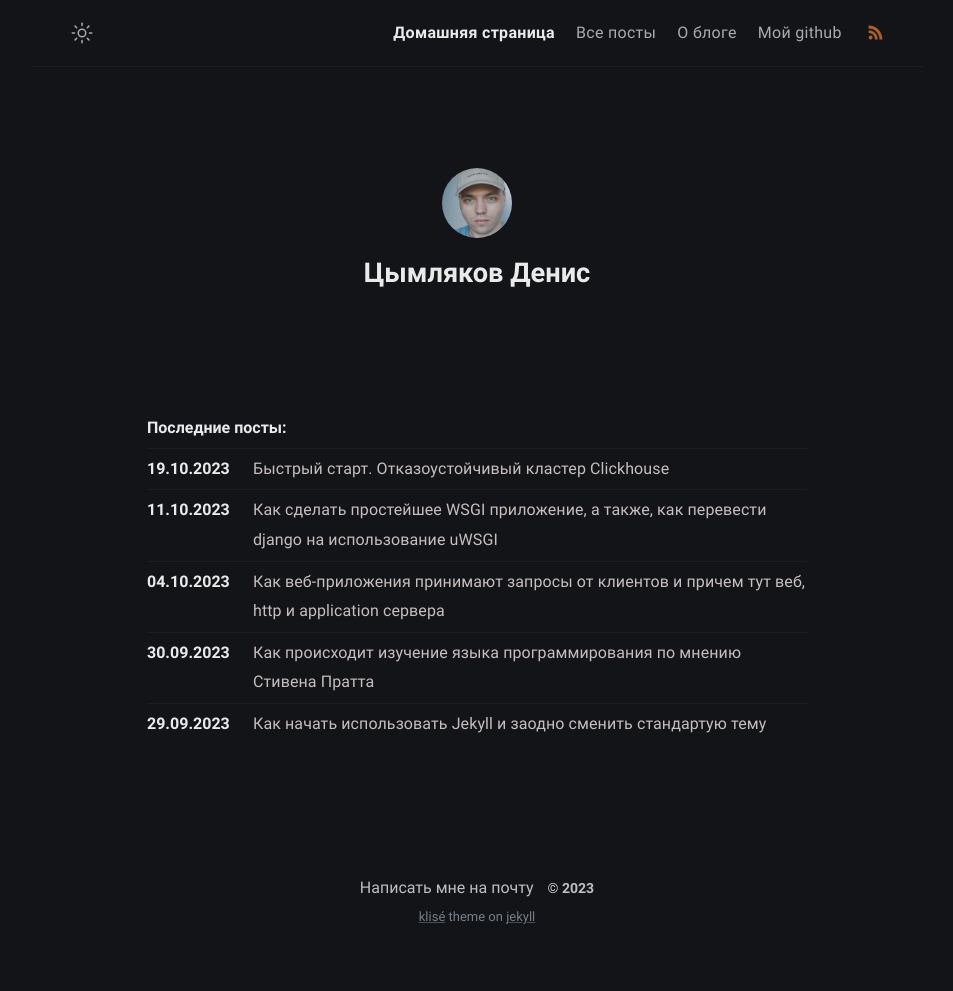
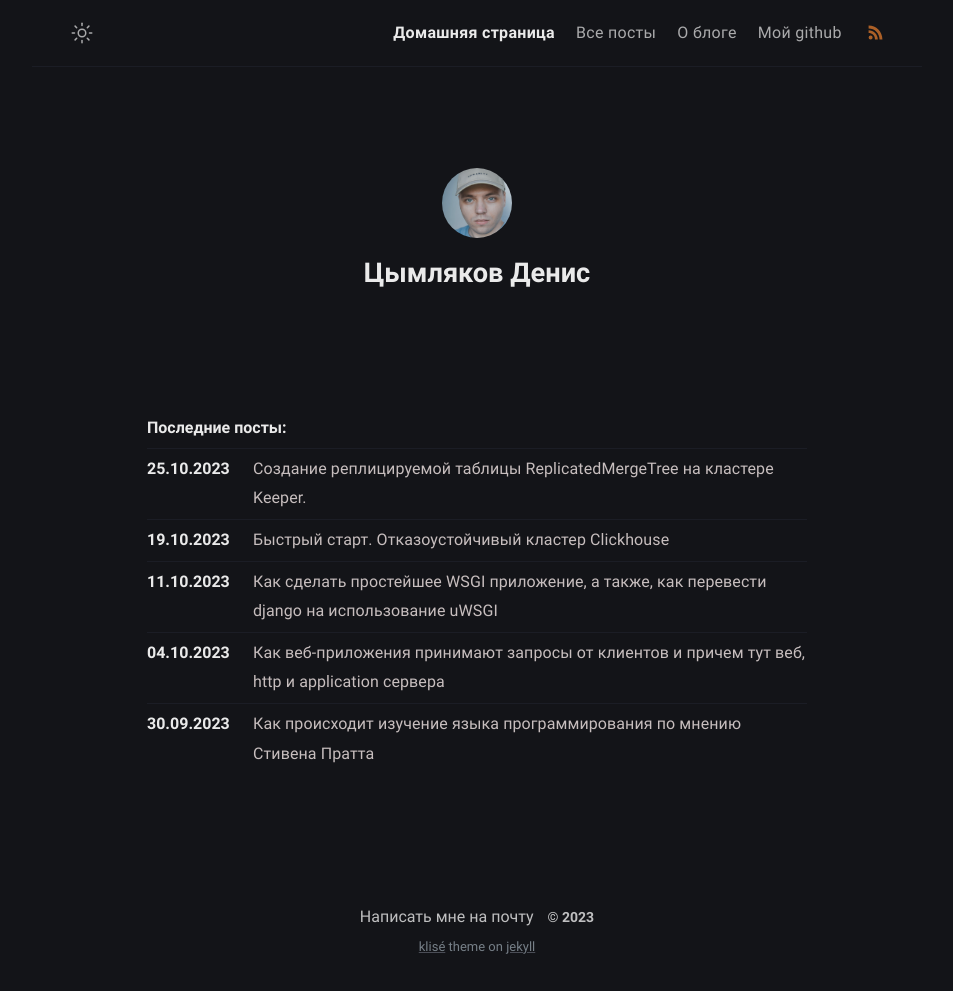
Before and after one commit to tsymliakov/tsymliakov.github.io, a Jekyll site: the page built from index.md, in a window 1280 px wide. Shown: the whole page, without its empty margins (163-1116 px from the left). Built offline with Jekyll 4.4.1, drawn with Linux system fonts in a browser that asks for light colours; before the commit the page ends 961 px from its top, so only the background shows below that; some of the changed lines change nothing that is shown.

Commit message:
Added post about replicatedmergetree table creation

````diff
--- a/_posts/clickhouse-cluster-quickstart/2023-10-19-clickhouse-cluster-quickstart.md
+++ b/_posts/clickhouse-cluster-quickstart/2023-10-19-clickhouse-cluster-quickstart.md
@@ -352,3 +352,5 @@
 В будущей статье я намереваюсь освятить тему эксплуатации кластера,
 распределенных DDL запросов к кластеру и макросов. Создадим базу данных и
 таблицу, посмотрим, как обрабатывается выход одного и двух серверов из строя.
+
+Создание реплицируемой таблицы на кластере описано [в этом посте](../indexes-and-partitions/).
--- /dev/null
+++ b/_posts/indexes-and-partitions/2023-10-25-clickhouse-replicatedmergetree.md
@@ -0,0 +1,104 @@
+---
+layout: post
+title:  "Создание реплицируемой таблицы ReplicatedMergeTree на кластере Keeper."
+date:   2023-10-25 12:03:30 +0300
+---
+
+Приветствую, читатель! Сегодня мы закончим реализовывать отказоустойчивый
+кластер Clickhouse. Мы поставим точку или многоточие в этой теме засчет того,
+что создадим базу данных на трех узлах, а в этой базе создадим таблицу,
+работающую на движке ReplicatedMergeTree. [Предыдущий
+пост](../clickhouse-cluster-quickstart/).
+
+Если отринуть исследование и осознание внутреннего устройства Zookeeper или
+Keeper, а также принципы работы Clickhouse с ним, остается совсем немного до
+завершения развертывания кластера.
+
+Любым удобным образом (через веб-морду на порту localhost:8123/play, посредством
+CLI clickhouse client или каким- угодно иным образом) отправляем запрос на
+создание базы на кластере `cluster_name`. `cluster_name` - это имя кластера,
+которое было определено пользователем в конфиге. Никто не помешает ипользовать
+иное имя для кластера или создать их больше, нежели 1. Приписка `ON CLUSTER`
+даст Clickhouse'у понять, что этот запрос распределенный, то есть его нужно
+отправить на все сервера кластера и дождаться, пока они его выполнят. По-сути
+Clickhouse обратится к свои собратьям- серверам и скажет: "Выполни вот этот
+запрос: ..." Собственно, в этом и состоит суть [распределенных DDL-
+запросов](https://clickhouse.com/docs/ru/sql-reference/distributed-ddl).
+
+Создание БД:
+``` sql
+CREATE DATABASE db_name ON CLUSTER cluster_name
+```
+
+Создание
+
+Создание таблицы:
+``` sql
+CREATE TABLE db_name.table_name on CLUSTER cluster_name
+(
+    ...
+) ENGINE = ReplicatedMergeTree()
+ORDER BY ...
+```
+
+В принципе, этого достаточно, чтобы пользоваться кластером, ведь в нём есть
+целая табличка. Но если копнуть чуть глубже, то выясняется, что
+`ReplicatedMergeTree()` принимает два, три, а то и более параметров. В
+официальной документации вы можете найти вот такое:
+
+``` sql
+ENGINE = ReplicatedReplacingMergeTree('/clickhouse/tables/{shard}/table_name', '{replica}', ver)
+```
+
+Аналогичная ситуация состоит и с ReplicatedMergeTree.
+
+``` sql
+ENGINE = ReplicatedMergeTree('/clickhouse/tables/{shard}/table_name', '{replica}', ver)
+```
+
+`ReplicatedMergeTree(zoo_path, replica_name, other_parameters)` может принимать
+3 параметра:
+- `zoo_path` - путь до таблицы внутри файловой системы Keeper'а;
+- `replica_name` - имя реплики/hostname узла clickhouse в Keeper;
+- `other_parameters` - параметры движка, например, версия;
+
+Если вы преследуете цель запуска кластера для обеспечения работы базы данных и
+несколькими реплицируемыми табличками в ней, то вам не обязательно указывать
+перечисленные выше параметры, при создании таблицы. На самом деле, эти параметры
+начинают играть роль, когда вы обслуживаете, предположим, десяток серверов, штук
+5 кластеров, два десятка шардов и штук 30 таблиц. Вот в этом случае вам
+наверняка будет сподручно указать значащие, понятные для человека, пути к
+таблицам (`zoo_path`), а также названия реплик, чтобы не запутаться при
+разрешении проблем с кластером в будущем.
+
+Буквально пара слов об `zoo_path`. [Ранее](../clickhouse-cluster-quickstart/) я
+уже говорил о том, что внутри кластера Keeper существует нечто наподобие
+распределенной файловой системы. Внутри этой файловой системы по указанным при
+создании таблицы или по стандартным путям хранится мета-информация о таблице.
+
+Осталось прояснить, что такое `{shard}` и `{replica}`. Это места подстановки. В
+конфигах clickhouse следует определить секцию macros, а внутри указать значение
+для replica. Этот конфиг должен отличаться на каждом из узлов. Поскольку при
+выполненни распределенного запроса, Clickhouse на каждом из узлов будет
+подставлять знвчение для replica. Ознакомиться с примером использования можно в
+[репозитории с
+докер-проектом](https://github.com/tsymliakov/clickhouse_replicated_cluster) в
+файлике `keeper.xml` любого из docker-контейнеров (директории click1, click2 или
+click3).
+
+
+``` xml
+<clickhouse>
+    <macros>
+        <shard>standart_shard</shard>
+        <replica>replica_3</replica>
+    </macros>
+</clickhouse>
+```
+
+В общем, таким образом развертывается кластер, на котором работает реплицируемая
+таблица.
+
+В будущем рассмотрим распределенные системы, сервисы координцаии (это как раз
+Zookeeper/Keeper), заглянем в то, как устроен Keeper/Zookeeper, а также
+попробуем описать взаимодействие этого сервиса с Clickhouse.
````
